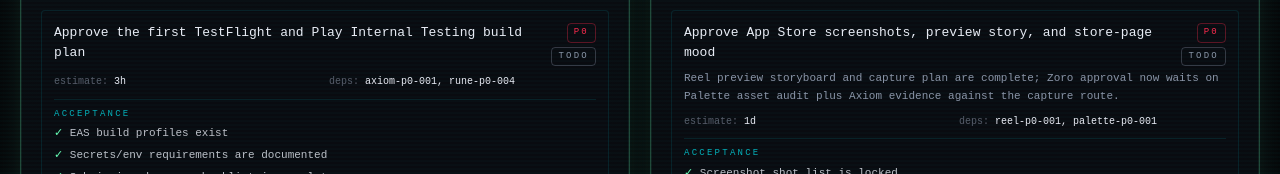
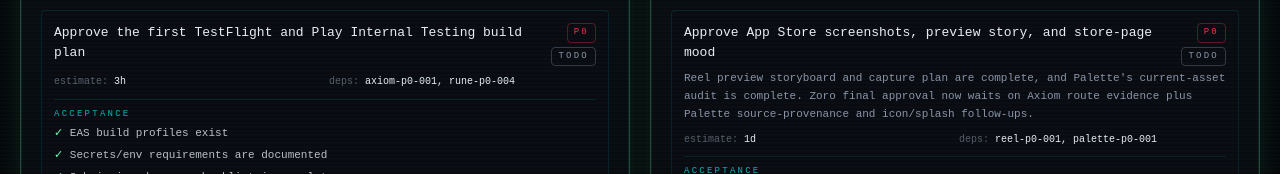
Before and after one commit to GHX5T-SOL/Dev-lab-of-CyberTrader-Age-of-Pantheon-, a Next.js app in the folder web/: page /office/tasks in a window 1280 px wide. Shown: the part 351-525 px from the top of the page. Built offline with nearby package versions, Linux system fonts and the light colour scheme; no server answers.

Commit message:
palette-p0-001 palette: sync asset audit status

```diff
--- a/web/src/data/roadmap.ts
+++ b/web/src/data/roadmap.ts
@@ -71,7 +71,7 @@ export const ROADMAP: Phase[] = [
     dates: "2026-04-26 -> 2026-05-10",
     status: "active",
     summary:
-      "Make CyberTrader v6 a reliable demo across Web, iOS simulator, and Android emulator. Rune's technical audit, route hardening, storage regression checks, EAS profiles, Oracle's replay harness and launch tuning bands, Ghost's release-authority bar and architecture risk audit, EAS Node alignment, Kite's SupabaseAuthority flag boundary, Nyx's first-session loop guidance and pressure bands, Zoro's first-journey creative pass, Vex's mobile HUD readability, responsive viewport, and diegetic system-state passes, Talon's autonomous safety preflight, Zyra's repeatable live health command, Reel's App Store preview storyboard, and Cipher's 2026 store-submission requirements are in place.",
+      "Make CyberTrader v6 a reliable demo across Web, iOS simulator, and Android emulator. Rune's technical audit, route hardening, storage regression checks, EAS profiles, Oracle's replay harness and launch tuning bands, Ghost's release-authority bar and architecture risk audit, EAS Node alignment, Kite's SupabaseAuthority flag boundary, Nyx's first-session loop guidance and pressure bands, Zoro's first-journey creative pass, Vex's mobile HUD readability, responsive viewport, and diegetic system-state passes, Talon's autonomous safety preflight, Zyra's repeatable live health command, Reel's App Store preview storyboard, Cipher's 2026 store-submission requirements, and Palette's current-asset audit are in place.",
     deliverables: [
       "Typecheck, tests, and web export green",
       "Expo Router route recovery and Android/menu back paths hardened",
@@ -90,6 +90,7 @@ export const ROADMAP: Phase[] = [
       "Live Vercel shell-marker health command",
       "App Store preview storyboard, capture route map, and Zoro approval checklist",
       "2026 Apple/Google/Expo submission requirements with Xcode 26 / iOS 26 SDK and Android API 35 gates",
+      "Palette asset audit for resolution, source-provenance gaps, icon/splash gaps, and store-capture safety",
       "Live Vercel smoke passes",
       "iOS simulator smoke passes",
       "Android emulator smoke passes",
@@ -118,6 +119,7 @@ export const ROADMAP: Phase[] = [
       { label: "Live shell-marker health command", done: true },
       { label: "Reel preview storyboard", done: true },
       { label: "Cipher store requirements", done: true },
+      { label: "Palette asset audit", done: true },
       { label: "Web production smoke rerun", done: false },
       { label: "iOS simulator smoke", done: false },
       { label: "Android emulator smoke", done: false },
@@ -155,6 +157,7 @@ export const ROADMAP: Phase[] = [
     deliverables: [
       "App Store preview storyboard and capture plan",
       "App Store screenshots and preview video",
+      "Source-cleared asset provenance, icon, splash, and screenshot-safe visual states",
       "Store description, keywords, support URL, privacy copy, and age rating notes",
       "Legal/security review of $OBOL naming, simulated trading, wallet flags, and data handling",
       "Final economy tuning",
--- a/web/src/data/status.ts
+++ b/web/src/data/status.ts
@@ -27,7 +27,7 @@ export const STATUS: StatusBlock = {
     "iOS uploads after 2026-04-28 must prove Xcode 26 / iOS 26 SDK build output",
     "Android store builds must prove targetSdkVersion 35 or higher; Expo SDK 52 defaults to target SDK 34 without an upgrade or verified override",
     "Expo toolchain transitive dependency advisories need planned SDK/override remediation",
-    "Store screenshots, final preview video, privacy copy, and age-rating notes are not ready; Reel's preview storyboard is ready",
+    "Store screenshots, final preview video, privacy copy, and age-rating notes are not ready; Palette's asset audit is complete, but source-provenance and icon/splash evidence are still missing",
     "OpenClaw post-fix doctor still times out in bounded runs and reports 38 skill requirement gaps",
     "OpenAI generation is currently quota-limited on the Mac mini runner, so live work falls through to Claude Code",
   ],
@@ -55,6 +55,7 @@ export const STATUS: StatusBlock = {
     "Vex completed diegetic loading, empty, offline, and error states with safe system-message handling",
     "Reel completed the App Store preview storyboard, 30-second beat sheet, named capture routes, and Zoro approval checklist",
     "Cipher completed the 2026 Apple/Google/Expo submission requirements pass and updated the Axiom store checklist with Xcode 26 and Android API 35 gates",
+    "Palette completed the v6 asset audit: current images are resolution-safe for staging, while final store media still needs source-provenance sign-off and icon/splash art",
     "New v6 App Store readiness task map assigns work to Ghost, Zoro, the AI Council, Zara, and Zyra",
     "OpenClaw on zyra-mini is updated to 2026.4.24, gateway is restarted, v6 is cloned, and Zara/Zyra run through external launchd jobs",
     "OpenClaw runner config uses xhigh reasoning; OpenAI model listing works, but generation is quota-limited and falls through to Claude Code",
@@ -113,7 +114,7 @@ export const STATUS: StatusBlock = {
     {
       label: "Store assets",
       state: "red",
-      detail: "Reel's preview storyboard is ready, but screenshots, final preview video, privacy copy, app metadata, and age rating notes are not yet submission-ready",
+      detail: "Reel's preview storyboard and Palette's current-asset audit are ready, but final screenshots, preview video, icon/splash art, source-provenance proof, privacy copy, app metadata, and age rating notes are not submission-ready",
     },
   ],
   updated: "2026-04-26",
--- a/web/src/data/tasks.ts
+++ b/web/src/data/tasks.ts
@@ -147,7 +147,7 @@ export const TASKS: Task[] = [
     dependencies: ["reel-p0-001", "palette-p0-001"],
     acceptanceCriteria: ["Screenshot shot list is locked", "Preview video tone is locked", "No store asset feels generic"],
     tags: ["store-assets", "creative", "marketing"],
-    notes: "Reel preview storyboard and capture plan are complete; Zoro approval now waits on Palette asset audit plus Axiom evidence against the capture route.",
+    notes: "Reel preview storyboard and capture plan are complete, and Palette's current-asset audit is complete. Zoro final approval now waits on Axiom route evidence plus Palette source-provenance and icon/splash follow-ups.",
   }),
   task({
     id: "zoro-p1-003",
@@ -441,11 +441,13 @@ export const TASKS: Task[] = [
     id: "palette-p0-001",
     owner: "palette",
     title: "Audit all v6 commodity and UI assets for store-ready resolution and ownership",
-    status: "todo",
+    status: "done",
     priority: "P0",
     estimate: "1d",
     acceptanceCriteria: ["Every asset has source/ownership notes", "Low-resolution assets are flagged", "Store screenshots use approved assets only"],
     tags: ["assets", "licensing", "store"],
+    notes: "Completed 2026-04-26. v6 now has a current asset register covering commodity icons, Eidolon identity art, intro cinematic, legacy reference art, Remotion public assets, app icon/splash gaps, and responsive QA captures. No active low-resolution images were found; final store media still needs source-provenance sign-off plus icon/splash art.",
+    links: [{ label: "Store asset audit", href: `${v6}/blob/main/docs/release/palette-p0-001-asset-audit.md` }],
   }),
   task({
     id: "palette-p1-002",
```
Also changed, not shown: 3 other files (tests, documents, lock files or other folders).
